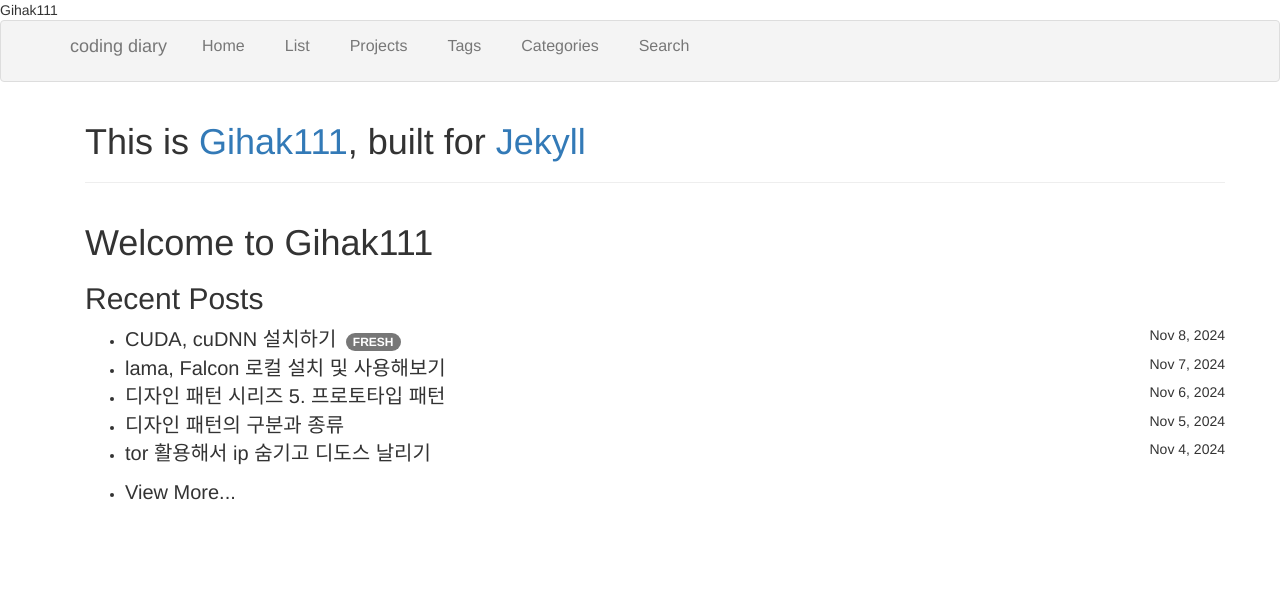
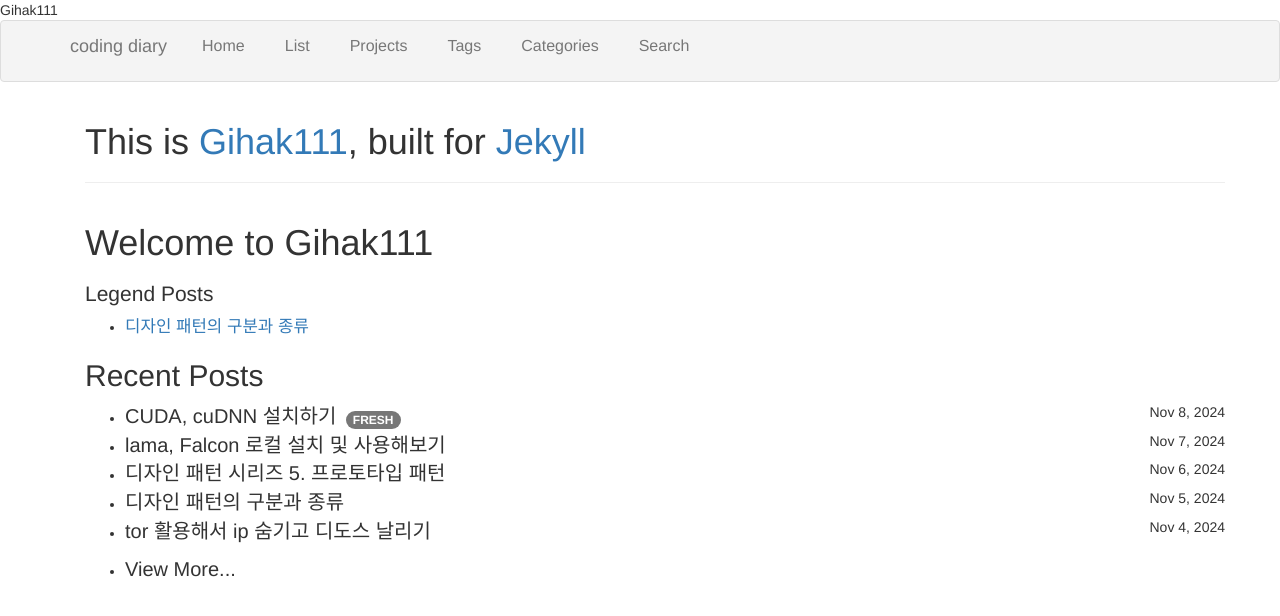
Before and after one commit to Gihak111/Gihak111.github.io, a Jekyll site: the page built from index.html, in a window 1280 px wide. Shown: the top 616 px of the page. Built offline with Jekyll 4.4.1, drawn with Linux system fonts in a browser that asks for light colours; the list of posts is cut into pages by our own code.

Commit message:
Update index.html

```diff
--- a/index.html
+++ b/index.html
@@ -8,6 +8,15 @@
 {% if site.posts != empty %}
 <div class="container">
   <h1>Welcome to {{ site.title }}</h1>
+
+  <h2 class="legend-title">Legend Posts</h2>
+  <ul class="legend-list">
+    <li>
+      <a href="https://gihak111.github.io/design/patterns/2024/11/05/Types_Of_Design_Patterns_upload.html">
+        디자인 패턴의 구분과 종류
+      </a>
+    </li>
+  </ul>
 
   <div class="recent-posts">
     <h2>Recent Posts</h2>
@@ -39,3 +48,12 @@
   </div>
 </div>
 {% endif %}
+
+<style>
+  .legend-title {
+    font-size: 1.5em; /* 제목 크기 조정 */
+  }
+  .legend-list li a {
+    font-size: 1.2em; /* 링크 글자 크기 조정 */
+  }
+</style>
```
